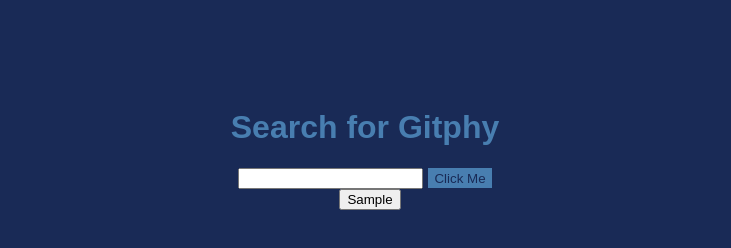
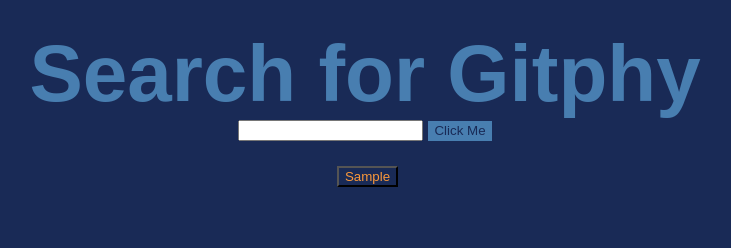
Before and after one commit to Shalemiez/GifTastic, a plain HTML site: page index.html in a window 1280 px wide. Both pictures are taken after typing "Sample" into the empty fields and a click on the button "Click Me". Shown: the whole page, without its empty margins (275-1006 px from the left). Drawn offline with nearby package versions, Linux system fonts and the light colour scheme; a web font is replaced by a local one.

Commit message:
final push

```diff
--- a/assets/Javascript/app.js
+++ b/assets/Javascript/app.js
@@ -26,6 +26,7 @@ $(document).ready(function () {
         let moving = image.attr("data-moving")
         let still = image.attr("data-still")
         let state = image.attr("data-state")
+
         if (state == "still") {
             image.attr("src", moving)
             image.attr("data-state", "moving")
@@ -49,11 +50,11 @@ $(document).ready(function () {
             const data = response.data;
             data.forEach(element => {
                 console.log(element)
-                var gif = element.images.fixed_width_still.url;
+                var gif = element.images.fixed_width.url
                 var showGif = $("<img>").attr("src", gif);
-                showGif.attr("data-still", gif)
                 showGif.attr("data-moving", element.images.fixed_width.url)
-                showGif.attr("data-state", "still")
+                showGif.attr("data-still", element.images.fixed_width_still.url);
+                showGif.attr("data-state", "moving")
                 $('.gif').prepend(showGif)
             });
         });
--- a/assets/css/style.css
+++ b/assets/css/style.css
@@ -3,23 +3,23 @@ body{
     font-family: 'Francois One', sans-serif;
 
 }
-header{
-    height: 10vh;
-}
+
 main{
-    height: 80vh;
+    height: 95vh;
+    width: 80%;
+    margin: auto;
 
 }
+.box{
+    padding: 20px;
+}
 
-#about{
-    height:20%;
-    display: flex;
-    justify-content: center;
-    align-items:flex-end;
-}
+
 h1{
     text-align: center;
+    margin: 0;
     color: #487eb0;
+    font-size: 80px;
 }
 #search_Submit{
     background-color:  #487eb0;
@@ -36,6 +36,7 @@ form{
 
 }
 .tag{
+
     display: flex;
     justify-content: center;
     align-items: center;
@@ -43,10 +44,13 @@ form{
 
 }
 .btn{
-    margin-left: 10px;
+    margin-left: 5px;
+    margin-top: 5px;
+    background-color:  #192a56;
+    color: #fa983a;
 }
 
 
 footer{
-    height: 10vh;
+    height: 5vh;
 }
```
Also changed, not shown: index.html (+0 -1 lines), 2 other files.
